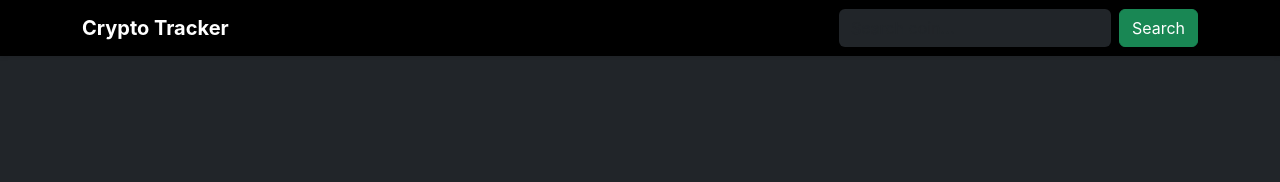
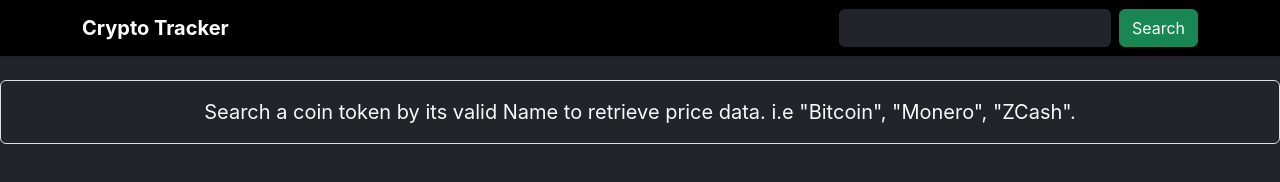
Before and after one commit to TafScript/SBA-308A---Javscript-Web-Application, a plain HTML site: page workingDirectory/index.html in a window 1280 px wide. Drawn offline with nearby package versions, Linux system fonts and the light colour scheme.

Commit message:
Added tutorial for user interface

```diff
--- a/workingDirectory/index.html
+++ b/workingDirectory/index.html
@@ -23,6 +23,12 @@
     <div id="results" class="row g-4"></div>
   </main>
 
+  <div class="container-fluid d-flex justify-content-center text-center bg-dark pt-3 border rounded center align texts">
+    <p class="fs-5">
+        Search a coin token by its valid Name to retrieve price data. i.e "Bitcoin", "Monero", "ZCash".
+    </p>
+  </div>
+
   <script src="index.js"></script>
 </body>
 </html>
```
Also changed, not shown: workingDirectory/index.js (+6 -5 lines).
